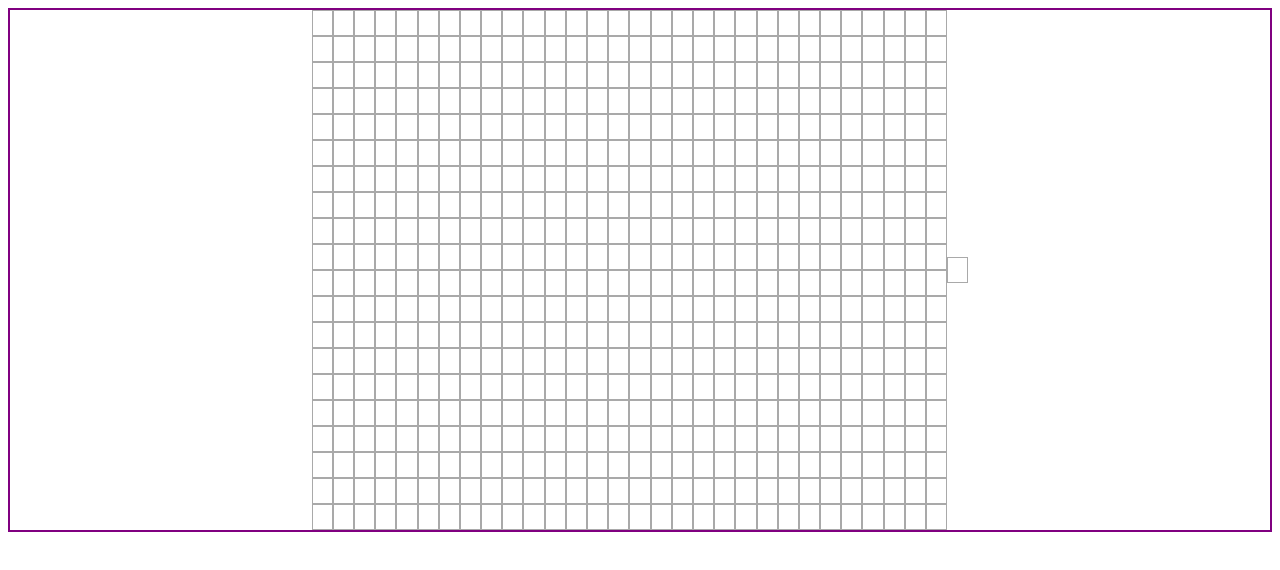
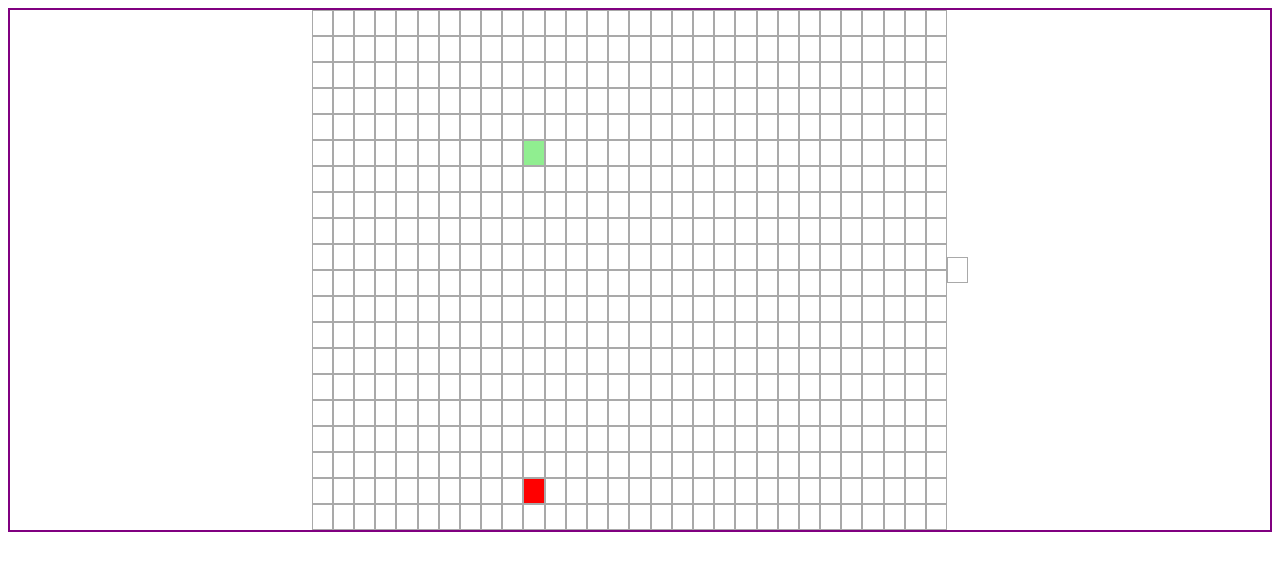
Before and after one commit to gagedoug13/pathfinder, a React (Create React App) app: page / in a window 1280 px wide. Shown: the top 570 px of the page. Built offline with nearby package versions, Linux system fonts and the light colour scheme.

Commit message:
added start and end points and turenaries to apply the start and end colors

```diff
--- a/src/components/Main.js
+++ b/src/components/Main.js
@@ -20,7 +20,7 @@ class Main extends Component {
                     col,
                     row,
                     isStart: row === 10 && col === 5,
-                    isFinish: row === 10 && col === 45,
+                    isFinish: row === 10 && col === 18,
 
                 }
                 currentRow.push(currentNode)
@@ -40,8 +40,9 @@ class Main extends Component {
                     return (
                         <div className='nodesContainer'>
                             {row.map((node, nodeId) => {
+                                const { isStart, isFinish } = node
                                 return (
-                                    <Node />
+                                    <Node isStart={isStart} isFinish={isFinish}/>
                                 )
                             })}
                         </div>
--- a/src/components/Node.js
+++ b/src/components/Node.js
@@ -1,8 +1,14 @@
 import React from 'react'
 
 export default function Nodes(props) {
+    const {isFinish, isStart} = props;
+    const extraClassName = isFinish
+    ? 'node-finish'
+    : isStart
+    ? 'node-start'
+    : '';
     return (
-        <div id={`block${props.counter}`} className='node'>
+        <div id={`block${props.counter}`} className={`node ${extraClassName}`}>
         </div>
     )
 }
--- a/src/index.css
+++ b/src/index.css
@@ -41,3 +41,11 @@
   height: 22vh;
   /* border: 2px solid pink; */
 }
+
+.node-start {
+  background-color: lightgreen;
+}
+
+.node-finish {
+  background-color: red;
+}
```
